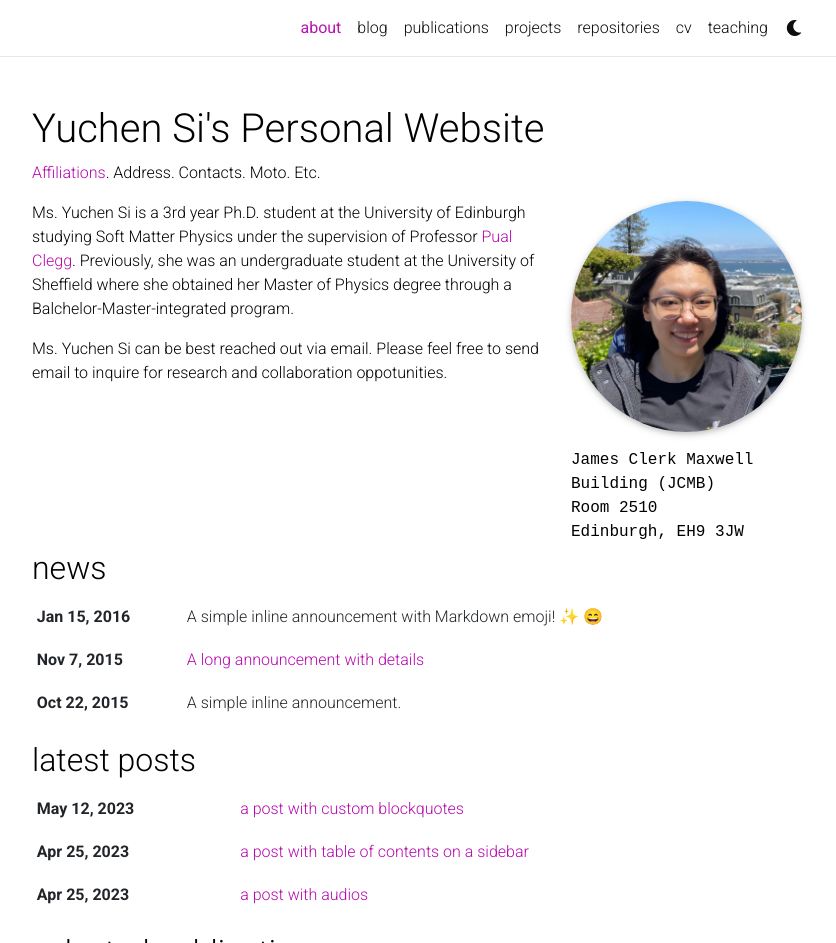
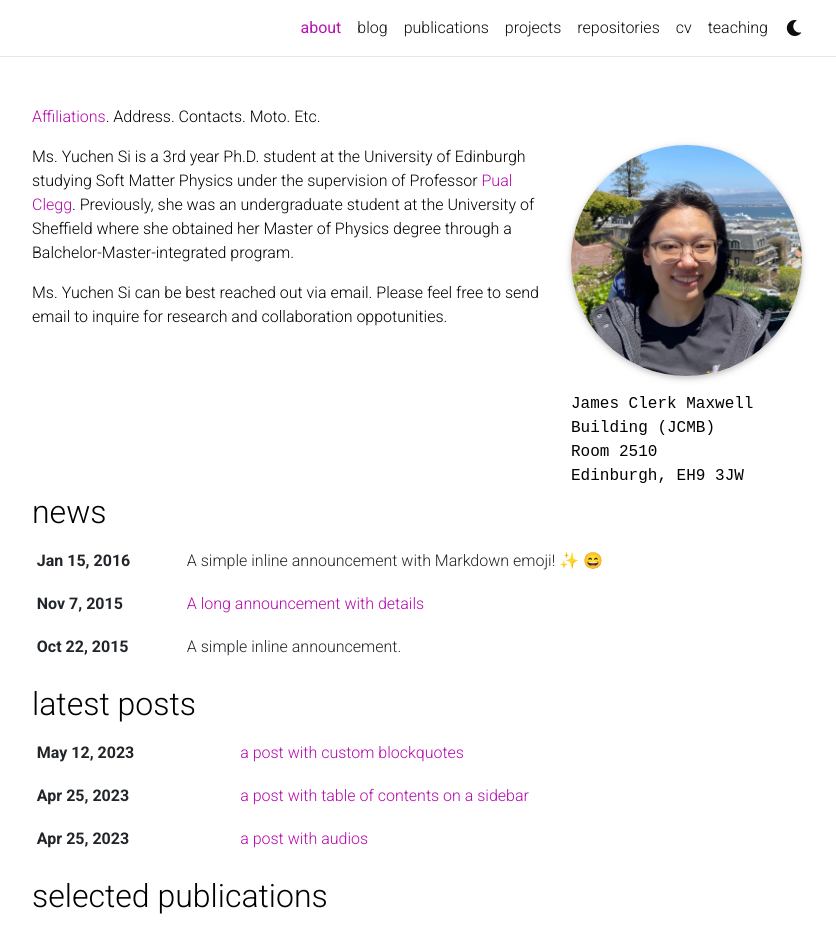
Before and after one commit to youcanseee/youcanseee.github.io, a Jekyll site: the page built from _pages/about.md, in a window 1280 px wide and 1173 px high, cut to the strip 0-943 px from the top of the window. Shown: the whole strip, without its empty margins (223-1059 px from the left). Built offline with Jekyll 4.4.1, drawn with Linux system fonts in a browser that asks for light colours; full-size pictures stand in for the smaller copies a plugin makes; emoji names are drawn with the system emoji font; comment, search, counter and statistics services are not loaded; a style sheet for code colours, icons or effects is not loaded; some of the changed text lies outside the part shown.

Commit message:
website update

```diff
--- a/_config.yml
+++ b/_config.yml
@@ -2,10 +2,10 @@
 # Site settings
 # -----------------------------------------------------------------------------
 
-title: Yuchen Si's Personal Website # the website title (if blank, full name will be used instead)
+title: # the website title (if blank, full name will be used instead)
 first_name: Yuchen
 middle_name:
-last_name: Si
+last_name: Si (司宇晨)
 email: yuchen.si@ed.ac.uk
 description: > # the ">" symbol means to ignore newlines until "footer_text:"
   A simple, whitespace theme for academics. Based on [*folio](https://github.com/bogoli/-folio) design.
@@ -75,7 +75,6 @@
 twitter_username: # your Twitter handle
 mastodon_username: # your mastodon instance+username in the format instance.tld/@username
 linkedin_username: # your LinkedIn user name
-telegram_username: # your Telegram user name
 scholar_userid: # your Google Scholar ID
 semanticscholar_id: # your Semantic Scholar ID
 whatsapp_number: # your WhatsApp number (full phone number in international format. Omit any zeroes, brackets, or dashes when adding the phone number in international format.)
@@ -390,6 +389,7 @@
 masonry:
   version: "4.2.2"
   integrity: "sha256-Nn1q/fx0H7SNLZMQ5Hw5JLaTRZp0yILA/FRexe19VdI="
+  integrity: "sha256-Nn1q/fx0H7SNLZMQ5Hw5JLaTRZp0yILA/FRexe19VdI="
 mdb:
   version: "4.20.0"
   integrity:
```
